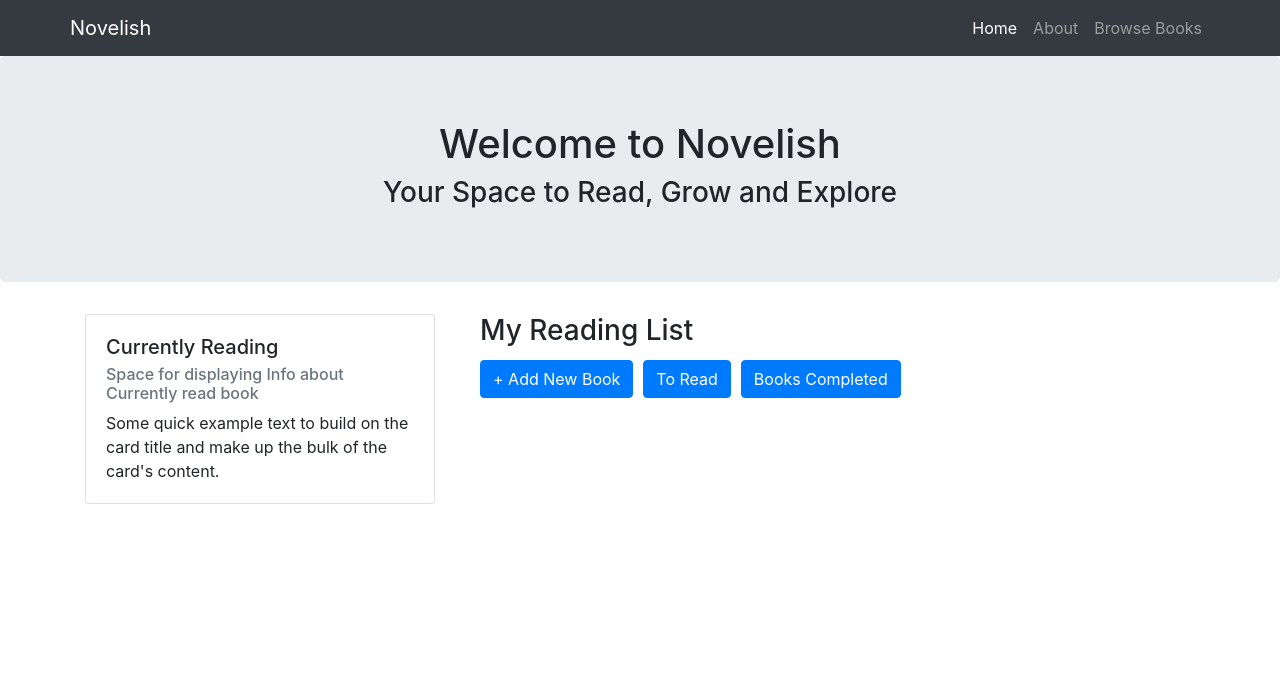
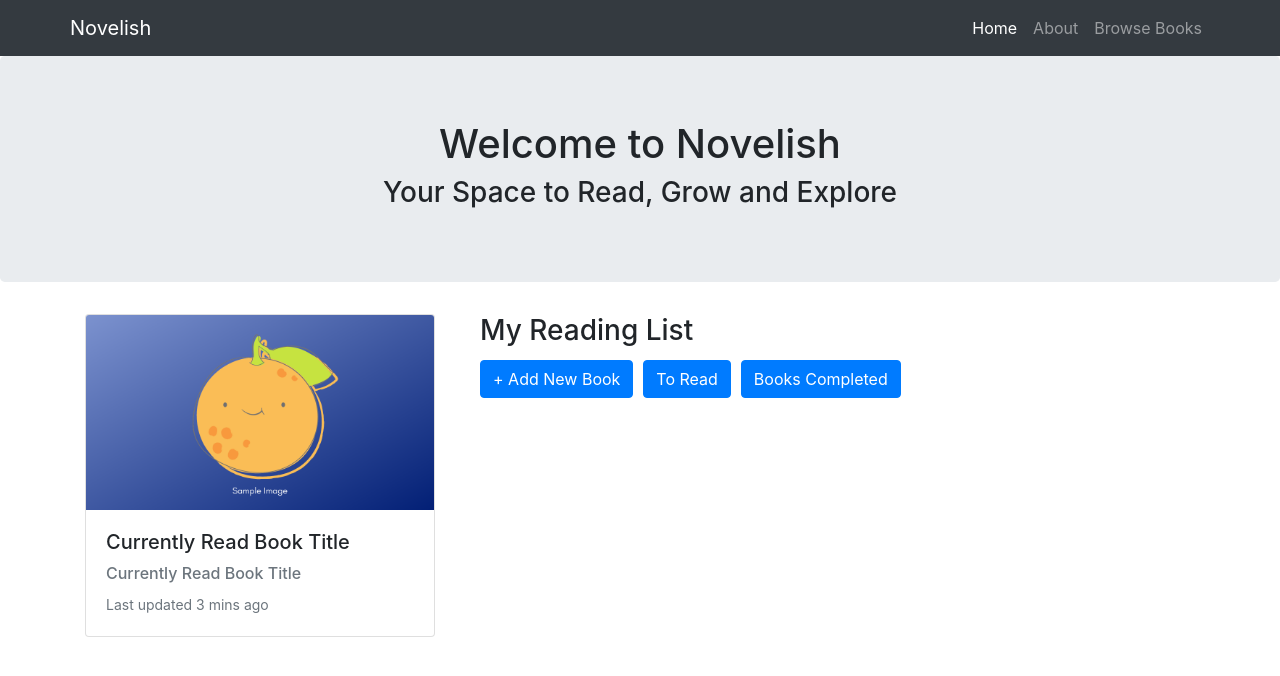
Before and after one commit to anuya-karnik/Novelish, a React (Create React App) app in the folder novelish/: page / in a window 1280 px wide. Shown: the top 676 px of the page. Built offline with nearby package versions, Linux system fonts and the light colour scheme; no server answers; the database is empty.

Commit message:
currently read card created

```diff
--- a/novelish/src/components/home.jsx
+++ b/novelish/src/components/home.jsx
@@ -121,11 +121,13 @@ function Home() {
       <div className="home container">
         <div className="row">
           <div className="currentread col-4">
-            <div className="card">
+            <div className="card mb-3">
+              <img src="Sample-Image.png" className="card-img-top" alt="sample" />
               <div className="card-body">
-                <h5 className="card-title">Currently Reading</h5>
-                <h6 className="card-subtitle mb-2 text-muted">Space for displaying Info about Currently read book</h6>
-                <p className="card-text">Some quick example text to build on the card title and make up the bulk of the card's content.</p>
+                <h5 className="card-title mb-3">Currently Read Book Title</h5>
+                <h6 className="card-subtitle mb-2 text-muted">Currently Read Book Title</h6>
+                {/* Maybe Use a Library for Saving Updated Time */}
+                <p className="card-text"><small className="text-muted">Last updated 3 mins ago</small></p>
               </div>
             </div>
           </div>
--- a/novelish/src/index.css
+++ b/novelish/src/index.css
@@ -1,3 +1,3 @@
 .btn {
-    margin: 5px 10px 15px 0px
+    margin: 5px 10px 15px 0px;
 }
```
Also changed, not shown: novelish/public/Sample-Image.png (added).
